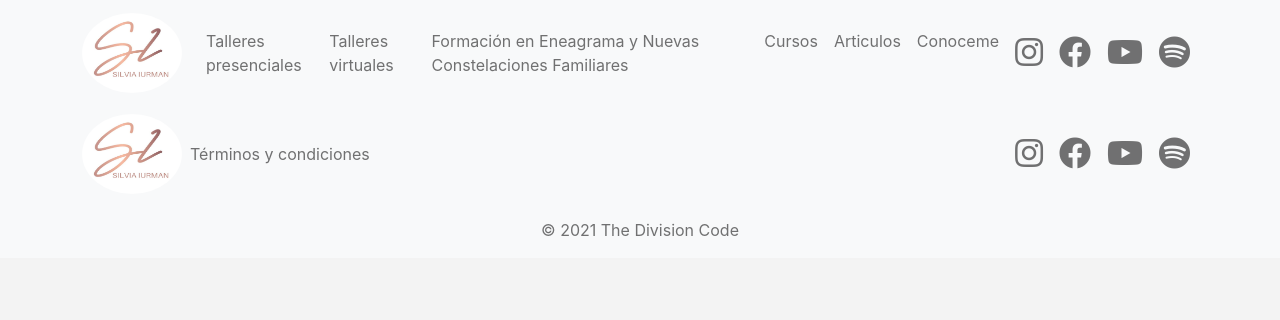
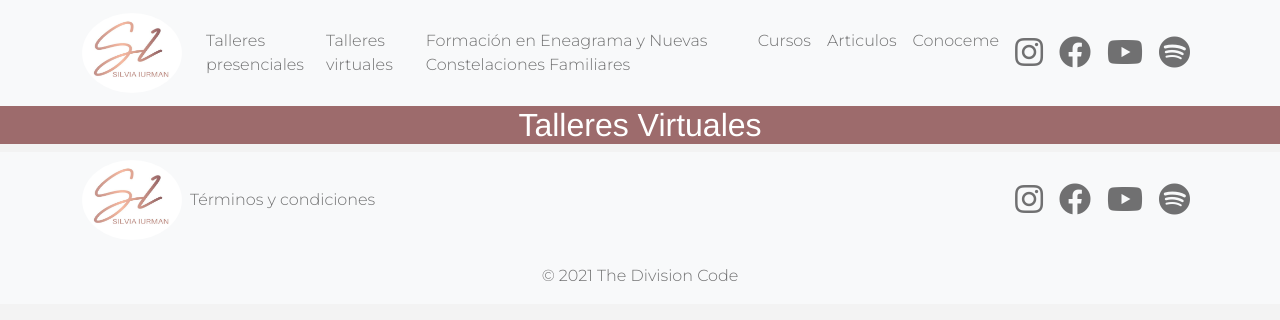
Before and after one commit to Nicocaputocai/silvia-iurman, a React (Create React App) app: page /talleres-virtuales in a window 1280 px wide. Shown: the top 320 px of the page. Built offline with nearby package versions, Linux system fonts and the light colour scheme.

Commit message:
cree paginas que voy a usar, hice el ruteo, agregue meta tags

```diff
--- a/package.json
+++ b/package.json
@@ -12,6 +12,7 @@
     "react": "^18.2.0",
     "react-bootstrap": "^2.5.0",
     "react-dom": "^18.2.0",
+    "react-helmet": "^6.1.0",
     "react-on-screen": "^2.1.1",
     "react-router-dom": "^6.4.2",
     "react-scripts": "5.0.1",
--- a/public/index.html
+++ b/public/index.html
@@ -1,14 +1,14 @@
 <!DOCTYPE html>
-<html lang="en">
+<html lang="es">
   <head>
     <meta charset="utf-8" />
     <link rel="icon" href="%PUBLIC_URL%/favicon.ico" />
     <meta name="viewport" content="width=device-width, initial-scale=1" />
     <meta name="theme-color" content="#000000" />
-    <meta
-      name="Silvia Iurman"
-      content="Web site created using create-react-app"
-    />
+    <meta name="description" content="Página web de Silvia Iurman - Nuevas Constelaciones Familiares">
+    <meta name="keywords" content="Silvia Iurman, Nuevas Constelaciones Familiares Argentina"/>
+    <meta name="author" content="The Division Code" />
+    <meta name="copyright" content="The Division Code" />
     <link rel="apple-touch-icon" href="%PUBLIC_URL%/logo192.png" />
     <!--
       manifest.json provides metadata used when your web app is installed on a
@@ -23,7 +23,12 @@
       <!-- Font Awesome Dancing Script-->
   <link rel="stylesheet" href="https://use.fontawesome.com/releases/v5.14.0/css/all.css"
   integrity="sha384-HzLeBuhoNPvSl5KYnjx0BT+WB0QEEqLprO+NBkkk5gbc67FTaL7XIGa2w1L0Xbgc" crossorigin="anonymous">
+<!-- Google Fonts Arimo y Montserrat light -->
+  <link rel="preconnect" href="https://fonts.googleapis.com">
+  <link rel="preconnect" href="https://fonts.gstatic.com" crossorigin>
+  <link href="https://fonts.googleapis.com/css2?family=Arimo&family=Montserrat:wght@300&display=swap" rel="stylesheet">
     <!--
+
       Notice the use of %PUBLIC_URL% in the tags above.
       It will be replaced with the URL of the `public` folder during the build.
       Only files inside the `public` folder can be referenced from the HTML.
@@ -35,7 +40,7 @@
     <title>Silvia Iurman</title>
   </head>
   <body>
-    <noscript>Página de Silvia Iurman</noscript>
+    <noscript>You need to enable JavaScript to run this app.</noscript>
     <div id="root"></div>
     <!--
       This HTML file is a template.
--- a/src/App.js
+++ b/src/App.js
@@ -1,6 +1,12 @@
 import { BrowserRouter, Route, Routes } from "react-router-dom";
 import "./App.css";
 import Home from "./Pages/Home";
+import TalleresPresenciales from "./Pages/TalleresPresenciales"
+import TalleresVirtuales from "./Pages/TalleresVirtuales"
+import Cursos from "./Pages/Cursos"
+import Constelaciones from "./Pages/NCFA"
+import Articulos from "./Pages/Articulos";
+import Conoceme from "./Pages/Conoceme";
 import Header from "./Components/Header/Header";
 import Footer from "./Components/Footer/Footer"
 
@@ -11,7 +17,14 @@ function App() {
       <div>
         <Routes>
           <Route exact path="/"  element={<Home />} />
+          <Route path="/talleres-presenciales" element={<TalleresPresenciales />}/>
+          <Route path="/talleres-virtuales" element={<TalleresVirtuales />}/>
+          <Route path="/cursos" element={<Cursos />}/>
+          <Route path="/NCFA" element={<Constelaciones />}/>
+          <Route path="/articulos" element={<Articulos />}/>
+          <Route path="/conoceme" element={<Conoceme />}/>
         </Routes>
+
       </div>
 
       <Footer />
--- a/src/Components/Header/Header.jsx
+++ b/src/Components/Header/Header.jsx
@@ -21,10 +21,10 @@ function CollapsibleExample() {
           <Nav className="me-auto">
             <Nav.Link href="/talleres-presenciales">Talleres presenciales</Nav.Link>
             <Nav.Link href="/talleres-virtuales">Talleres virtuales</Nav.Link>
-            <Nav.Link href="/ncf-y-eneagrama">Formación en Eneagrama y Nuevas Constelaciones Familiares </Nav.Link>
+            <Nav.Link href="/NCFA">Formación en Eneagrama y Nuevas Constelaciones Familiares </Nav.Link>
             <Nav.Link href="/cursos">Cursos</Nav.Link>
             <Nav.Link href="/articulos">Articulos</Nav.Link>
-            <Nav.Link href="conoceme">Conoceme</Nav.Link>
+            <Nav.Link href="/conoceme">Conoceme</Nav.Link>
             {/* <Nav.Link href=""></Nav.Link> */}
           </Nav>
           <Nav>
--- /dev/null
+++ b/src/Pages/Articulos.jsx
@@ -0,0 +1,14 @@
+import { Helmet } from "react-helmet"
+const Articulos = ()=>{
+    return(
+        <>
+         <Helmet>
+      <title>Silvia Iurman - Artículos</title>
+      <meta name="description" content="Artículos de Silvia Iurman - Nuevas Constelaciones Familiares Argentina"/>
+    </Helmet>
+        <h2>Articulos</h2>
+        </>
+    )
+}
+
+export default Articulos
--- /dev/null
+++ b/src/Pages/Conoceme.jsx
@@ -0,0 +1,14 @@
+import { Helmet } from "react-helmet"
+const Conoceme = ()=>{
+    return(
+        <>
+         <Helmet>
+      <title>Silvia Iurman - Conoceme</title>
+      <meta name="description" content="Conoceme Silvia Iurman - Nuevas Constelaciones Familiares Argentina"/>
+    </Helmet>
+        <h2>Conoceme</h2>
+        </>
+    )
+}
+
+export default Conoceme
--- /dev/null
+++ b/src/Pages/Cursos.jsx
@@ -0,0 +1,14 @@
+import { Helmet } from "react-helmet"
+const Cursos = ()=>{
+    return(
+        <>
+         <Helmet>
+      <title>Silvia Iurman - Cursos</title>
+      <meta name="description" content="Cursos de Silvia Iurman - Nuevas Constelaciones Familiares Argentina"/>
+    </Helmet>
+        <h2>Cursos</h2>
+        </>
+    )
+}
+
+export default Cursos
--- a/src/Pages/Home.jsx
+++ b/src/Pages/Home.jsx
@@ -1,4 +1,5 @@
 import { Container, Row, Col, Image, CardGroup, Card } from "react-bootstrap"
+import { Helmet } from "react-helmet"
 import logo from "../assets/logo1.jpg"
 import silvia from "../assets/Silvia.jpg"
 import banner from "../assets/banner.jpg"
@@ -7,6 +8,10 @@ import activity from "../assets/actividad.png"
 const Home = () => {
   return (
     <>
+    <Helmet>
+      <title>Silvia Iurman - Home</title>
+      <meta name="description" content="Home de la página de Silvia Iurman - Nuevas Constelaciones Familiares Argentina"/>
+    </Helmet>
       <Container fluid>
 
       <Row className="banner aligh-items-center">
--- /dev/null
+++ b/src/Pages/NCFA.jsx
@@ -0,0 +1,14 @@
+import { Helmet } from "react-helmet"
+const Constelaciones = ()=>{
+    return(
+        <>
+         <Helmet>
+      <title>Silvia Iurman - Nuevas Constelaciones Familiares y Eneagrama</title>
+      <meta name="description" content="Formación en Nuevas Constelaciones Familiares y Eneagrama Silvia Iurman - Nuevas Constelaciones Familiares Argentina"/>
+    </Helmet>
+        <h2>Nuevas Constelaciones Familiares y eneagrama</h2>
+        </>
+    )
+}
+
+export default Constelaciones
--- /dev/null
+++ b/src/Pages/TalleresPresenciales.jsx
@@ -0,0 +1,15 @@
+import { Helmet } from "react-helmet"
+
+const CursosPresenciales = ()=>{
+    return(
+        <>
+         <Helmet>
+      <title>Silvia Iurman - Talleres Presenciales</title>
+      <meta name="description" content="Talleres presenciales de Silvia Iurman - Nuevas Constelaciones Familiares Argentina"/>
+    </Helmet>
+        <h2>Talleres Presenciales</h2>
+        </>
+    )
+}
+
+export default CursosPresenciales
--- /dev/null
+++ b/src/Pages/TalleresVirtuales.jsx
@@ -0,0 +1,14 @@
+import { Helmet } from "react-helmet"
+const  CursosVirtuales= ()=>{
+    return(
+        <>
+         <Helmet>
+      <title>Silvia Iurman - Talleres Virtuales</title>
+      <meta name="description" content="Talleres virtuales de Silvia Iurman - Nuevas Constelaciones Familiares Argentina"/>
+    </Helmet>
+        <h2>Talleres Virtuales</h2>
+        </>
+    )
+}
+
+export default CursosVirtuales
--- a/src/index.css
+++ b/src/index.css
@@ -1,22 +1,29 @@
 body {
   margin: 0;
-  font-family: -apple-system, BlinkMacSystemFont, 'Segoe UI', 'Roboto', 'Oxygen',
-    'Ubuntu', 'Cantarell', 'Fira Sans', 'Droid Sans', 'Helvetica Neue',
-    sans-serif;
+  font-family: 'Montserrat', "Arimo",sans-serif;
   -webkit-font-smoothing: antialiased;
   -moz-osx-font-smoothing: grayscale;
   background-color: #F3F3F3;
 }
 
-code {
+/* code {
   font-family: source-code-pro, Menlo, Monaco, Consolas, 'Courier New',
     monospace;
+} */
+
+h1, h2, h3{
+  font-family: "Arimo";
+}
+h2,h3 {
+  background-color: #9d6b6c;
+  text-align: center;
+  color: #fff;
 }
 /************ Banner Css ************/
 .banner {
   margin-top: 0;
   padding: 60px 0 100px 0;
-  background-image: url('./assets/banner-const.jpg');
+  background-color:bisque ;
   background-position: top center;
   background-size: cover;
   background-repeat: no-repeat;
```
Also changed, not shown: 1 other file (tests, documents, lock files or other folders).
